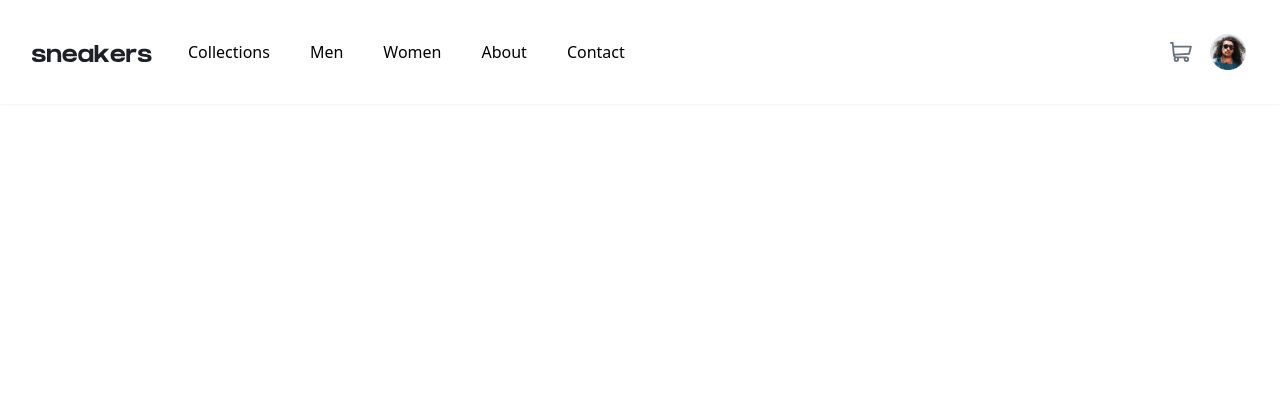
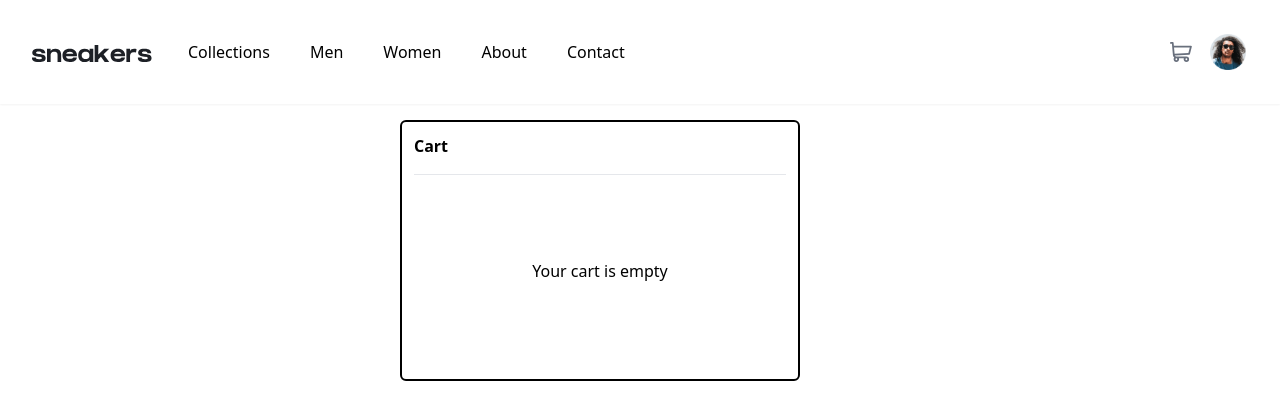
Before and after one commit to szczepanieceryk/e-commerce-product-page, a React (Vite) app: page / in a window 1280 px wide. Both pictures are taken after a click on the picture 1181 px from the left and 52 px from the top of the page. Shown: the top 420 px of the page. Built offline with nearby package versions, Linux system fonts and the light colour scheme.

Commit message:
feat(ui): addd basioc disaply of shoping cart

```diff
--- a/src/App.tsx
+++ b/src/App.tsx
@@ -1,12 +1,17 @@
-import React from 'react';
+import React, { useState } from 'react';
 import Navigation from './layouts/Navigation';
+import Cart from './components/CartComponent';
+const App = () => {
+  const [isCartOpen, setIsCartOpen] = useState<boolean>(false);
 
-const App = () => {
   return (
     <>
       <header>
-        <Navigation />
+        <Navigation isCartOpen={isCartOpen} setIsCartOpen={setIsCartOpen} />
       </header>
+      <main className="relative">
+        <Cart isCartOpen={isCartOpen} setIsCartOpen={setIsCartOpen} />
+      </main>
     </>
   );
 };
--- /dev/null
+++ b/src/components/CartComponent.tsx
@@ -0,0 +1,47 @@
+import React, { useEffect, useRef } from 'react';
+import { CartProps } from '../types/types';
+
+const CartComponent: React.FC<CartProps> = ({ isCartOpen, setIsCartOpen }) => {
+  const ref = useRef<HTMLDivElement | null>(null);
+
+  useEffect(() => {
+    const handleClickOutside = (e: MouseEvent) => {
+      if (!isCartOpen) return;
+      if (ref.current && !ref.current.contains(e.target as Node)) {
+        setIsCartOpen(false);
+      }
+    };
+    const handleKeyDown = (e: KeyboardEvent) => {
+      if (e.key === 'Escape' && isCartOpen) {
+        setIsCartOpen(false);
+      }
+    };
+
+    document.addEventListener('mousedown', handleClickOutside);
+    document.addEventListener('keydown', handleKeyDown);
+
+    return () => {
+      document.removeEventListener('mousedown', handleClickOutside);
+      document.removeEventListener('keydown', handleKeyDown);
+    };
+  }, [isCartOpen, setIsCartOpen]);
+
+  if (!isCartOpen) return null;
+  return (
+    <div
+      ref={ref}
+      role="dialog"
+      aria-modal="true"
+      aria-label="Shopping cart"
+      className={`${!isCartOpen ? 'hidden' : ''} absolute inset-x-0 lg:right-[5rem]  top-4 z-index-1000 w-[95%] md:max-w-[400px] min-h-64 p-3 mx-auto rounded-md border-2 border-black`}
+    >
+      <span className="block mb-4 font-semibold">Cart</span>
+      <hr />
+      <div className="min-h-48 flex items-center justify-center">
+        <span className="block text-[hsl(223, 64%, 98%]">Your cart is empty</span>
+      </div>
+    </div>
+  );
+};
+
+export default CartComponent;
--- a/src/layouts/Navigation.tsx
+++ b/src/layouts/Navigation.tsx
@@ -3,8 +3,9 @@ import logo from '../assets/images/logo.svg';
 import hamburgerIcon from '../assets/images/icon-menu.svg';
 import cartIcon from '../assets/images/icon-cart.svg';
 import userAvatar from '../assets/images/image-avatar.png';
+import { CartProps } from '../types/types';
 
-const Navigation: React.FC = () => {
+const Navigation: React.FC<CartProps> = ({ isCartOpen, setIsCartOpen }) => {
   return (
     <nav>
       <div className="max-w-7xl mx-auto p-5 md:p-[2rem] shadow-sm">
@@ -43,7 +44,12 @@ const Navigation: React.FC = () => {
             </div>
           </div>
           <div>
-            <img src={cartIcon} alt="" className="inline mr-4 cursor-pointer" />
+            <img
+              src={cartIcon}
+              alt=""
+              className="inline mr-4 cursor-pointer"
+              onClick={() => setIsCartOpen(!isCartOpen)}
+            />
             <img
               src={userAvatar}
               alt=""
--- /dev/null
+++ b/src/types/types.ts
@@ -0,0 +1,4 @@
+export interface CartProps {
+  isCartOpen: boolean;
+  setIsCartOpen: (value: boolean) => void;
+}
```
Also changed, not shown: 1 other file (tests, documents, lock files or other folders).
